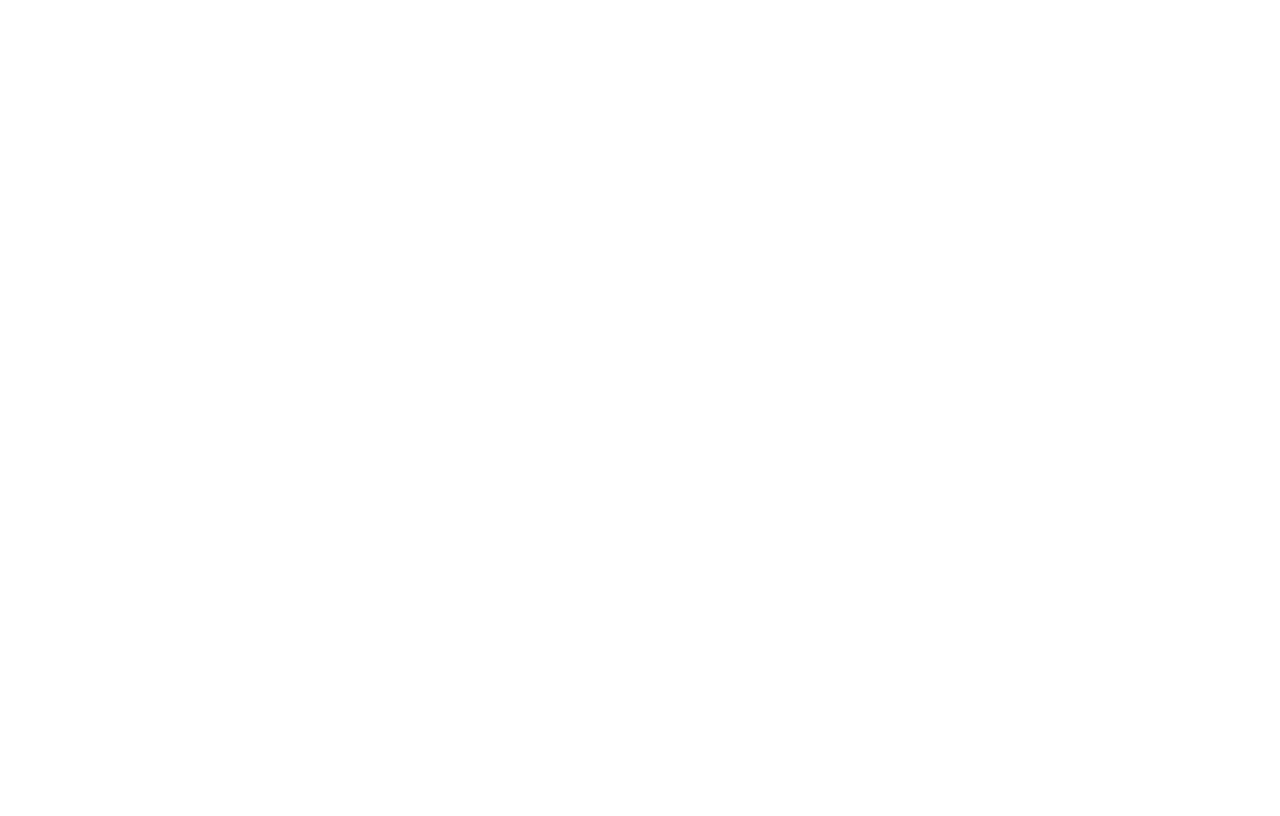
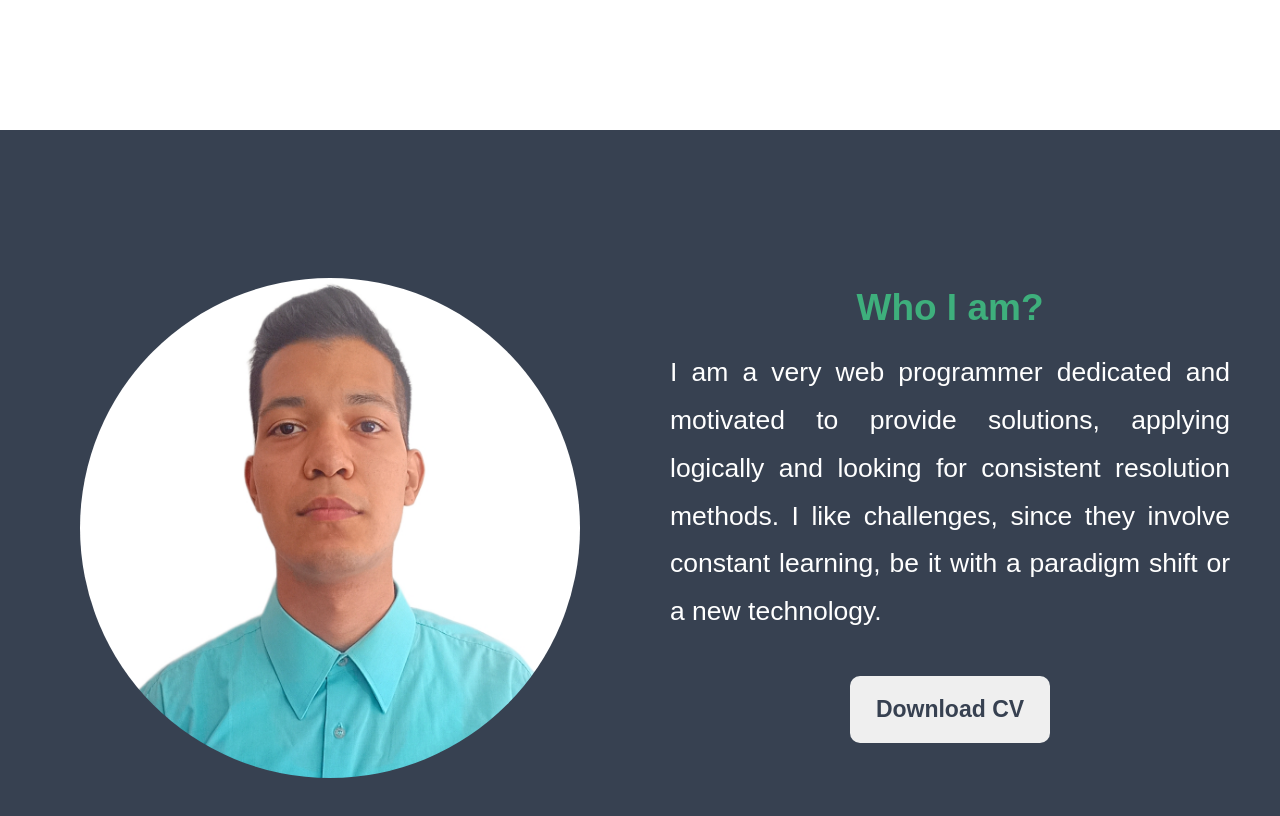
Before and after one commit to dazuaje/portfolio-react, a React (Create React App) app: page / in a window 1280 px wide. Shown: the part 660-1476 px from the top of the page. Before the commit the page ends 800 px from the top, so only its background shows below. Built offline with nearby package versions, Linux system fonts and the light colour scheme.

Commit message:
Adding about me section and install react-scroll

```diff
--- a/package.json
+++ b/package.json
@@ -12,6 +12,7 @@
     "react": "^18.2.0",
     "react-dom": "^18.2.0",
     "react-scripts": "5.0.1",
+    "react-scroll": "^1.8.7",
     "sass": "^1.55.0",
     "web-vitals": "^2.1.4"
   },
--- a/src/App.js
+++ b/src/App.js
@@ -1,12 +1,14 @@
 import Navbar from './components/NavBar/Navbar';
 import './App.css';
 import Home from './components/Home/Home';
+import AboutMe from './components/AboutMe/AboutMe';
 
 function App() {
   return (
     <div className="App">
       <Navbar />
       <Home />
+      <AboutMe />
     </div>
   );
 }
--- /dev/null
+++ b/src/components/AboutMe/AboutMe.js
@@ -0,0 +1,25 @@
+import React from 'react';
+import './AboutMe.scss';
+import personalPhoto from '../../Assets/personalPhoto.jpg';
+
+const AboutMe = () => {
+    return (
+        <section className="aboutMe">
+
+            <div className="aboutMe__image__container">
+                <img className="aboutMe__image" src={personalPhoto} alt="personalPhoto" />
+            </div>
+
+            <div className="aboutMe__content__container">
+                <h2 className='aboutMe__content--whoIam'>Who I am?</h2>
+                <p className='aboutMe__content--description'>
+                    I am a very web programmer
+                    dedicated and motivated to provide
+                    solutions, applying logically and looking for consistent resolution methods. I like challenges, since they involve constant learning, be it with a paradigm shift or a new technology.</p>
+                <button class="aboutMe__content--downloadCV">Download CV</button>
+            </div>
+        </section>
+    )
+}
+
+export default AboutMe;
--- /dev/null
+++ b/src/components/AboutMe/AboutMe.scss
@@ -0,0 +1,62 @@
+@import '../../sassStyles/variables';
+
+.aboutMe{
+    height: 100vh;
+    background-color: $Blue;
+    padding: 0 20px;
+    display: flex;
+    justify-content: center;
+    align-items: center;
+    &__image__container{
+        width: 50%;
+        text-align: center;
+    }
+    &__image{
+        width: 500px;
+        height: 500px;
+        object-fit: cover;
+        border: none;
+        border-radius: 50%;
+    }
+
+    &__content__container{
+        width: 50%;
+        text-align: center;
+        margin: 0 auto;
+    }
+    &__content--whoIam{
+        margin-top: 20px;
+        font-size: 37px;
+        margin-bottom: 0px;
+        color: $Cyan;
+    }
+    &__content--description{
+        margin: 20px 30px;
+        line-height: 1.8;
+        font-size: 26.5px;
+        text-align: justify;
+        color: $White;
+    }
+    &__content--downloadCV{
+        text-align: center;
+        margin-top: 60px;
+        padding: 20px 0;
+        margin-top: 20px;
+        border-radius: 10px;
+        width: 200px;
+        border: 2px solid $Cyan;
+        color: $Blue;
+        font-weight: 600;
+        margin-bottom: 50px;
+        font-size: 23px;
+        border: none;
+        box-shadow: inset 0 0 0 0 $Cyan;
+        transition:cubic-bezier(0.215, 0.610, 0.355, 1) 0.3s;
+    }
+    &__content--downloadCV:hover{
+    box-shadow: inset 0 100px 0 0 $Cyan ;
+
+    }
+
+
+}
--- a/src/components/Home/Home.scss
+++ b/src/components/Home/Home.scss
@@ -1,6 +1,6 @@
 @import '../../sassStyles/variables';
 .home{
-    height: 80vh;
+    height: 90vh;
     display: flex;
     justify-content: center;
     align-items: center;
--- a/src/components/NavBar/Navbar.js
+++ b/src/components/NavBar/Navbar.js
@@ -15,7 +15,7 @@
           <li className='nav__item'><a href="#d" className="nav__item--anchor inicioLang"> Home </a></li>
           <li className='nav__item'><a href="#q" className="nav__item--anchor sobreLang"> About me </a></li>
           <li className='nav__item'><a href="#d" className="nav__item--anchor habilidadesLang"> Skills </a></li>
-          <li className='nav__item'><a href="#c" className="nav__item--anchor proyectosLang"> Projects </a></li>
+          <li className='nav__item'><a href="#c" className="nav__item--anchor proyectosLang"> Project </a></li>
           <li className='nav__item'><a href="#w" className="nav__item--anchor contactLang"> Contact </a></li>
         </div>
 
```
Also changed, not shown: src/Assets/personalPhoto.jpg (added), 1 other file (tests, documents, lock files or other folders).
